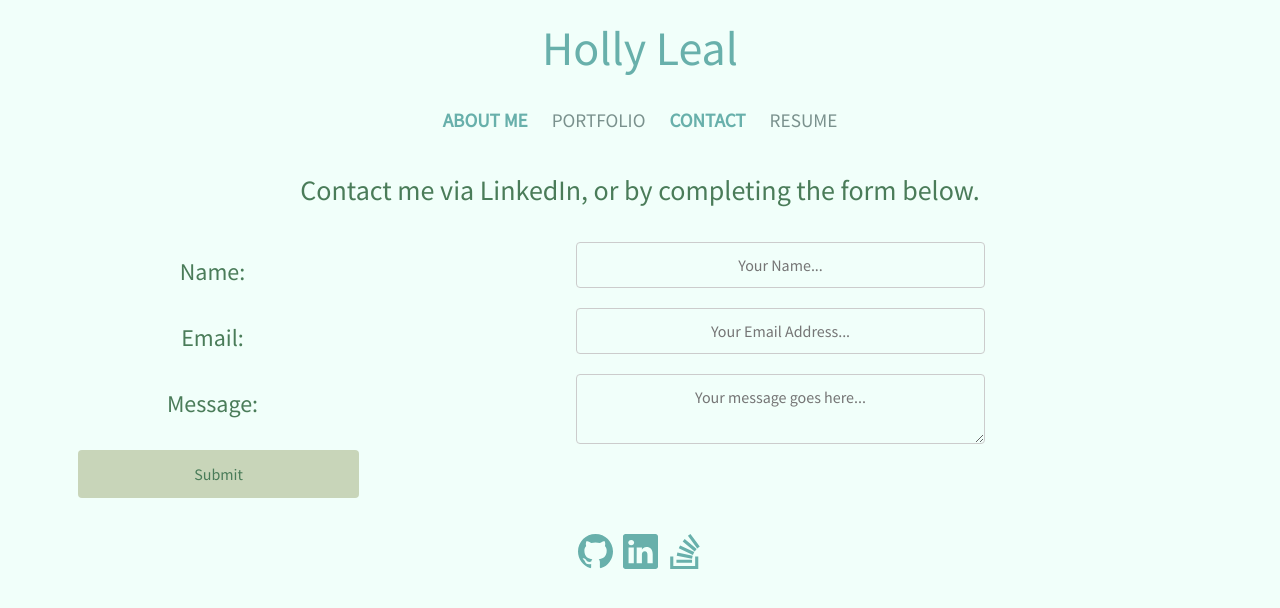
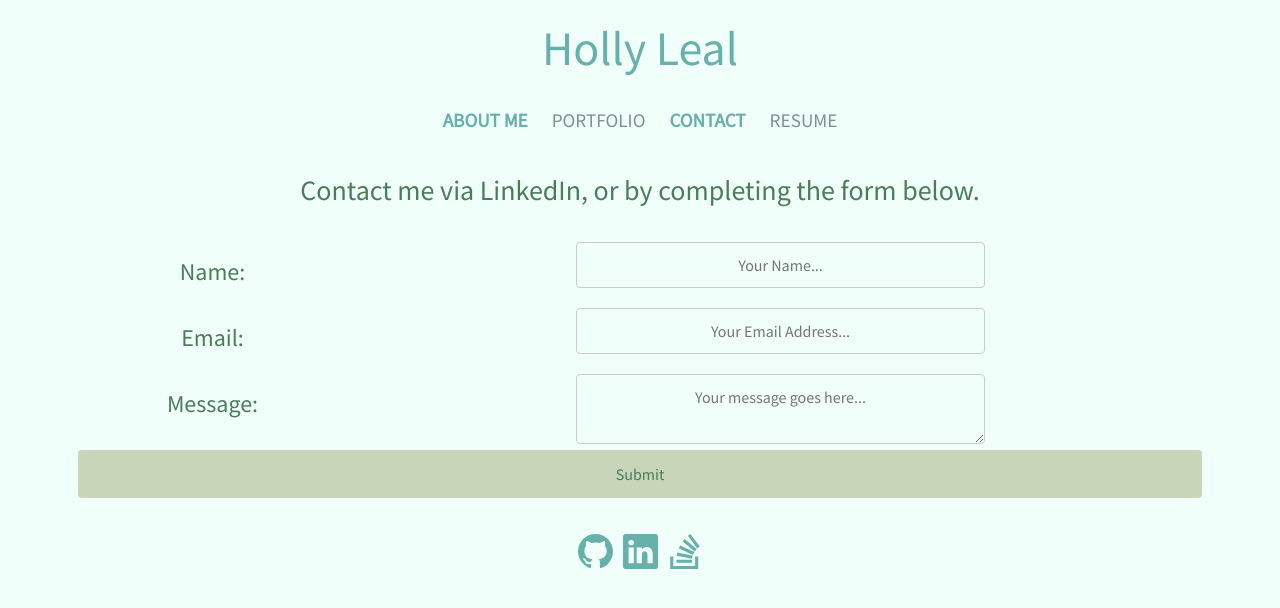
Before and after one commit to hollyhleal/react-portfolio, a React (Create React App) app: page /react-portfolio/contact in a window 1280 px wide. Shown: the top 608 px of the page. Built offline with nearby package versions, Linux system fonts and the light colour scheme; the HTML template or start-up script is replaced by a standard one.

Commit message:
add css styling for form elements

```diff
--- a/src/components/pages/Contact/Contact.css
+++ b/src/components/pages/Contact/Contact.css
@@ -5,7 +5,6 @@ h3 {
 
 input[type="text"],
 input[type="email"],
-select,
 textarea {
   width: 50%;
   padding: 10px;
@@ -28,7 +27,7 @@ input[type="submit"] {
   border: none;
   border-radius: 4px;
   cursor: pointer;
-  width: 25%;
+  display: inline-block;
 }
 
 input[type="submit"]:hover {
```
